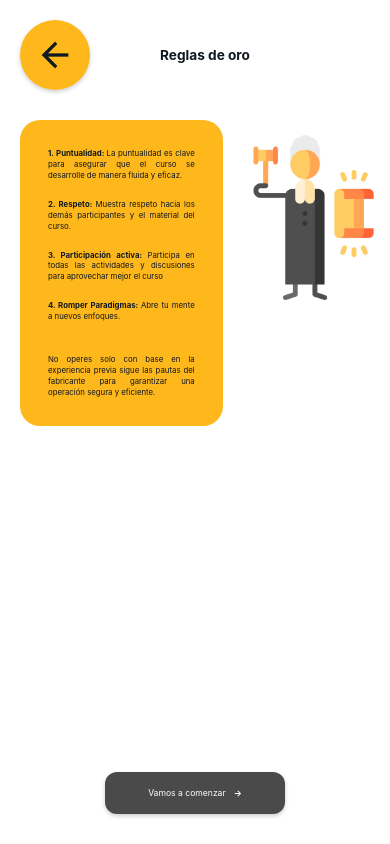
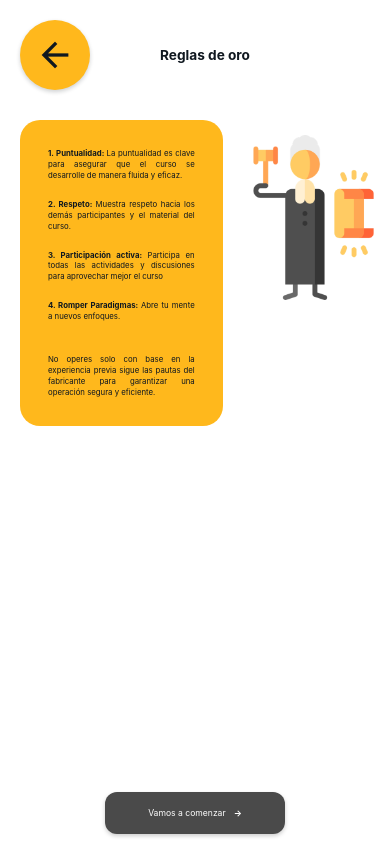
Before and after one commit to Nefta11/minecApp, a React Native app: screen /ReglasDeOroScreen in a window 390 px wide. Built offline with nearby package versions, Linux system fonts and the light colour scheme.

Commit message:
refactor: remove ScrollView and adjust layout for improved structure and readability

```diff
--- a/app/components/home/Introduccion/ReglasDeOroScreen.tsx
+++ b/app/components/home/Introduccion/ReglasDeOroScreen.tsx
@@ -7,7 +7,6 @@ import {
     TouchableOpacity,
     Image,
     StatusBar,
-    ScrollView,
 } from 'react-native';
 import Colors from '../../../utils/Colors';
 import Icon from 'react-native-vector-icons/MaterialIcons';
@@ -27,10 +26,6 @@ const ReglasDeOroScreen: React.FC = () => {
         <>
             <StatusBar backgroundColor={Colors.White} barStyle="dark-content" />
             <View style={styles.container}>
-                <ScrollView
-                    contentContainerStyle={styles.scrollContent}
-                    showsVerticalScrollIndicator={false}
-                >
                 {/* Header con botón de regreso */}
                 <View style={styles.header}>
                     <TouchableOpacity
@@ -106,7 +101,6 @@ const ReglasDeOroScreen: React.FC = () => {
                         <Text style={styles.startArrow}>→</Text>
                     </TouchableOpacity>
                 </View>
-                </ScrollView>
             </View>
         </>
     );
@@ -118,10 +112,6 @@ const styles = StyleSheet.create({
     container: {
         flex: 1,
         backgroundColor: Colors.White,
-    },
-    scrollContent: {
-        flexGrow: 1,
-        paddingBottom: 30,
     },
     header: {
         flexDirection: 'row',
@@ -214,7 +204,8 @@ const styles = StyleSheet.create({
     buttonContainer: {
         alignItems: 'center',
         paddingHorizontal: 20,
-        marginTop: 10, // antes: 30. Ahora el botón está más arriba
+        marginTop: 0, // Subido al máximo
+        marginBottom: 10, // Un poco de espacio inferior
     },
     startButton: {
         flexDirection: 'row',
```
Lines whose indentation alone changed are shown as unchanged.
